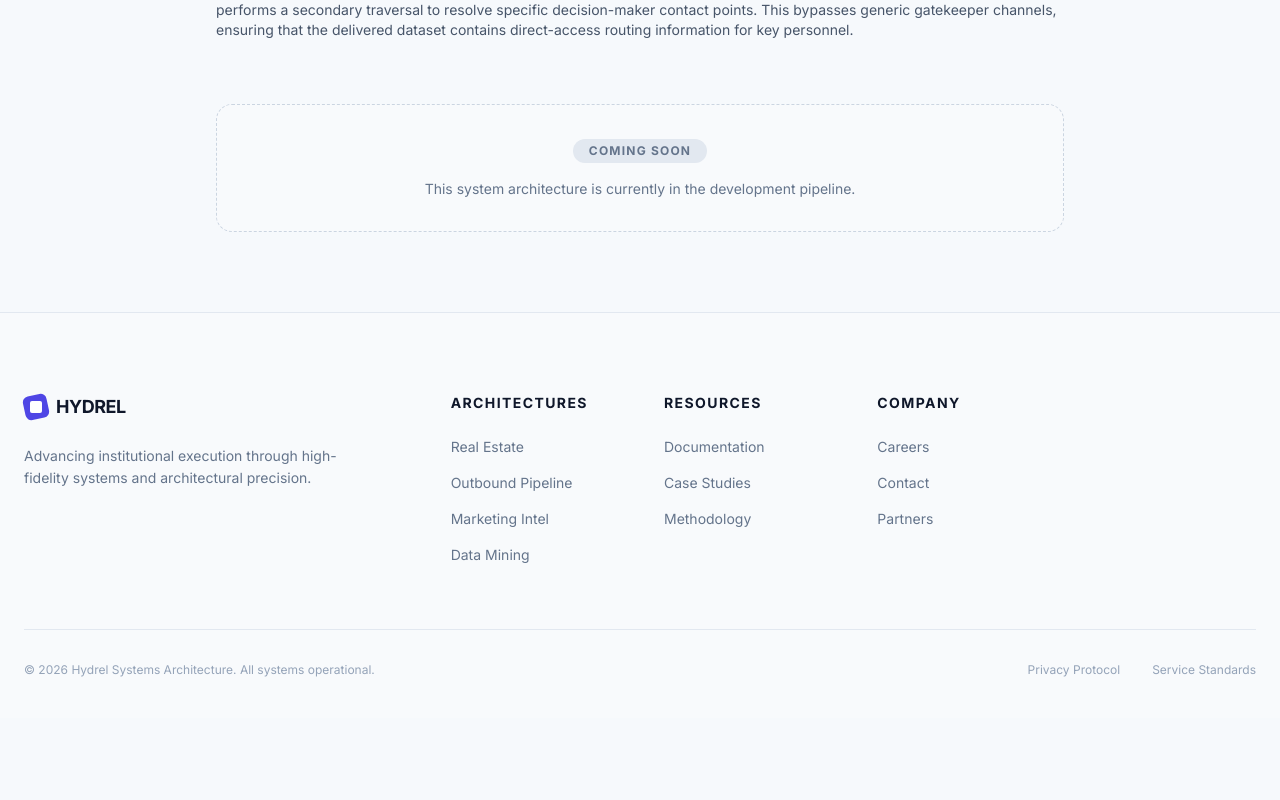
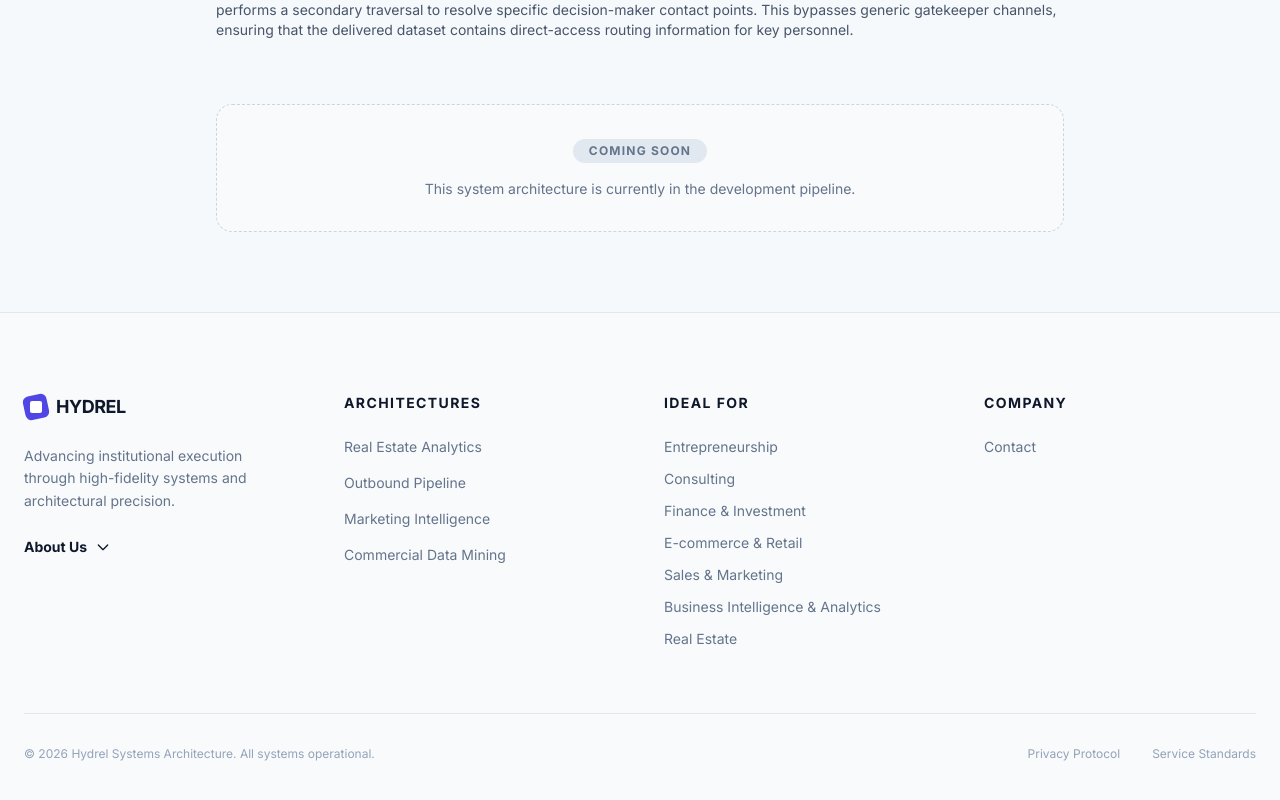
Before and after one commit to Hydrel-Tech/Hydrel, a React (Vite) app in the folder hydrel og 2/: page /NicheCommercialDataMining in a window 1280 px wide. Shown: the part 1377-2177 px from the top of the page. Before the commit the page ends 2095 px from the top, so only its background shows below. Built offline with nearby package versions, Linux system fonts and the light colour scheme.

Commit message:
Enhance Footer with About Us section and layout changes
Added an About Us dropdown with toggle functionality and updated the layout of the footer component.

```diff
--- a/hydrel og 2/components/Footer.tsx
+++ b/hydrel og 2/components/Footer.tsx
@@ -1,12 +1,17 @@
 
-import React from 'react';
+import React, { useState } from 'react';
+import { Link } from 'react-router-dom';
 
 export const Footer: React.FC = () => {
+  const [showAbout, setShowAbout] = useState(false);
+
   return (
     <footer className="bg-slate-50 pt-20 pb-10 border-t border-slate-200">
       <div className="max-w-7xl mx-auto px-6">
-        <div className="grid grid-cols-2 md:grid-cols-4 lg:grid-cols-6 gap-12 mb-16">
-          <div className="col-span-2">
+        <div className="grid grid-cols-1 md:grid-cols-2 lg:grid-cols-4 gap-12 mb-16">
+
+          {/* Brand Column */}
+          <div className="col-span-1">
             <div className="flex items-center gap-2 mb-6">
               <div className="w-6 h-6 bg-indigo-600 rounded-md flex items-center justify-center transform -rotate-12">
                 <div className="w-3 h-3 bg-white rounded-sm rotate-12" />
@@ -15,36 +20,65 @@ export const Footer: React.FC = () => {
                 HYDREL
               </span>
             </div>
-            <p className="text-slate-500 text-sm max-w-xs leading-relaxed">
+            <p className="text-slate-500 text-sm max-w-xs leading-relaxed mb-6">
               Advancing institutional execution through high-fidelity systems and architectural precision.
             </p>
+
+            {/* About Us Dropdown */}
+            <div>
+              <button
+                onClick={() => setShowAbout(!showAbout)}
+                className="flex items-center gap-2 text-sm font-bold text-slate-900 hover:text-indigo-600 transition-colors focus:outline-none"
+              >
+                About Us
+                <svg
+                  className={`w-4 h-4 transition-transform duration-200 ${showAbout ? 'rotate-180' : ''}`}
+                  fill="none"
+                  stroke="currentColor"
+                  viewBox="0 0 24 24"
+                >
+                  <path strokeLinecap="round" strokeLinejoin="round" strokeWidth={2} d="M19 9l-7 7-7-7" />
+                </svg>
+              </button>
+
+              <div className={`mt-4 text-sm text-slate-500 leading-relaxed overflow-hidden transition-all duration-300 ${showAbout ? 'max-h-96 opacity-100' : 'max-h-0 opacity-0'}`}>
+                <p className="p-4 bg-white border border-slate-200 rounded-xl shadow-sm">
+                  Hydrel is a new systems company that is concurrently working to renovate solar energy mechanics to a consumable scale for the average consumer while increasing efficiency. These architectures serve as a byproduct of what Hydrel offers to give to the planet as a whole in the future, stay tuned!
+                </p>
+              </div>
+            </div>
           </div>
 
+          {/* Architectures Column */}
           <div>
             <h5 className="font-bold text-slate-900 text-sm mb-6 uppercase tracking-widest">Architectures</h5>
             <ul className="space-y-4 text-sm text-slate-500">
-              <li><a href="#" className="hover:text-indigo-600 transition-colors">Real Estate</a></li>
-              <li><a href="#" className="hover:text-indigo-600 transition-colors">Outbound Pipeline</a></li>
-              <li><a href="#" className="hover:text-indigo-600 transition-colors">Marketing Intel</a></li>
-              <li><a href="#" className="hover:text-indigo-600 transition-colors">Data Mining</a></li>
+              <li><Link to="/market-alpha" className="hover:text-indigo-600 transition-colors">Real Estate Analytics</Link></li>
+              <li><Link to="/HyperPersonalizedOutboundSystem" className="hover:text-indigo-600 transition-colors">Outbound Pipeline</Link></li>
+              <li><Link to="/UnifiedMarketingIntelligence" className="hover:text-indigo-600 transition-colors">Marketing Intelligence</Link></li>
+              <li><Link to="/NicheCommercialDataMining" className="hover:text-indigo-600 transition-colors">Commercial Data Mining</Link></li>
             </ul>
           </div>
 
+          {/* Ideal For Column */}
           <div>
-            <h5 className="font-bold text-slate-900 text-sm mb-6 uppercase tracking-widest">Resources</h5>
-            <ul className="space-y-4 text-sm text-slate-500">
-              <li><a href="#" className="hover:text-indigo-600 transition-colors">Documentation</a></li>
-              <li><a href="#" className="hover:text-indigo-600 transition-colors">Case Studies</a></li>
-              <li><a href="#" className="hover:text-indigo-600 transition-colors">Methodology</a></li>
-            </ul>
+             <h5 className="font-bold text-slate-900 text-sm mb-6 uppercase tracking-widest">Ideal For</h5>
+             <ul className="space-y-3 text-sm text-slate-500">
+                <li>Entrepreneurship</li>
+                <li>Consulting</li>
+                <li>Finance & Investment</li>
+                <li>E-commerce & Retail</li>
+                <li>Sales & Marketing</li>
+                <li>Business Intelligence & Analytics</li>
+                <li>Real Estate</li>
+             </ul>
           </div>
 
+          {/* Company Column */}
           <div>
             <h5 className="font-bold text-slate-900 text-sm mb-6 uppercase tracking-widest">Company</h5>
             <ul className="space-y-4 text-sm text-slate-500">
-              <li><a href="#" className="hover:text-indigo-600 transition-colors">Careers</a></li>
-              <li><a href="#" className="hover:text-indigo-600 transition-colors">Contact</a></li>
-              <li><a href="#" className="hover:text-indigo-600 transition-colors">Partners</a></li>
+              <li><a href="/#contact" className="hover:text-indigo-600 transition-colors">Contact</a></li>
             </ul>
           </div>
         </div>
@@ -54,8 +88,8 @@ export const Footer: React.FC = () => {
             © {new Date().getFullYear()} Hydrel Systems Architecture. All systems operational.
           </p>
           <div className="flex gap-8">
-            <a href="#" className="text-slate-400 hover:text-slate-600 text-xs transition-colors">Privacy Protocol</a>
-            <a href="#" className="text-slate-400 hover:text-slate-600 text-xs transition-colors">Service Standards</a>
+            <span className="text-slate-400 hover:text-slate-600 text-xs transition-colors cursor-pointer">Privacy Protocol</span>
+            <span className="text-slate-400 hover:text-slate-600 text-xs transition-colors cursor-pointer">Service Standards</span>
           </div>
         </div>
       </div>
```
